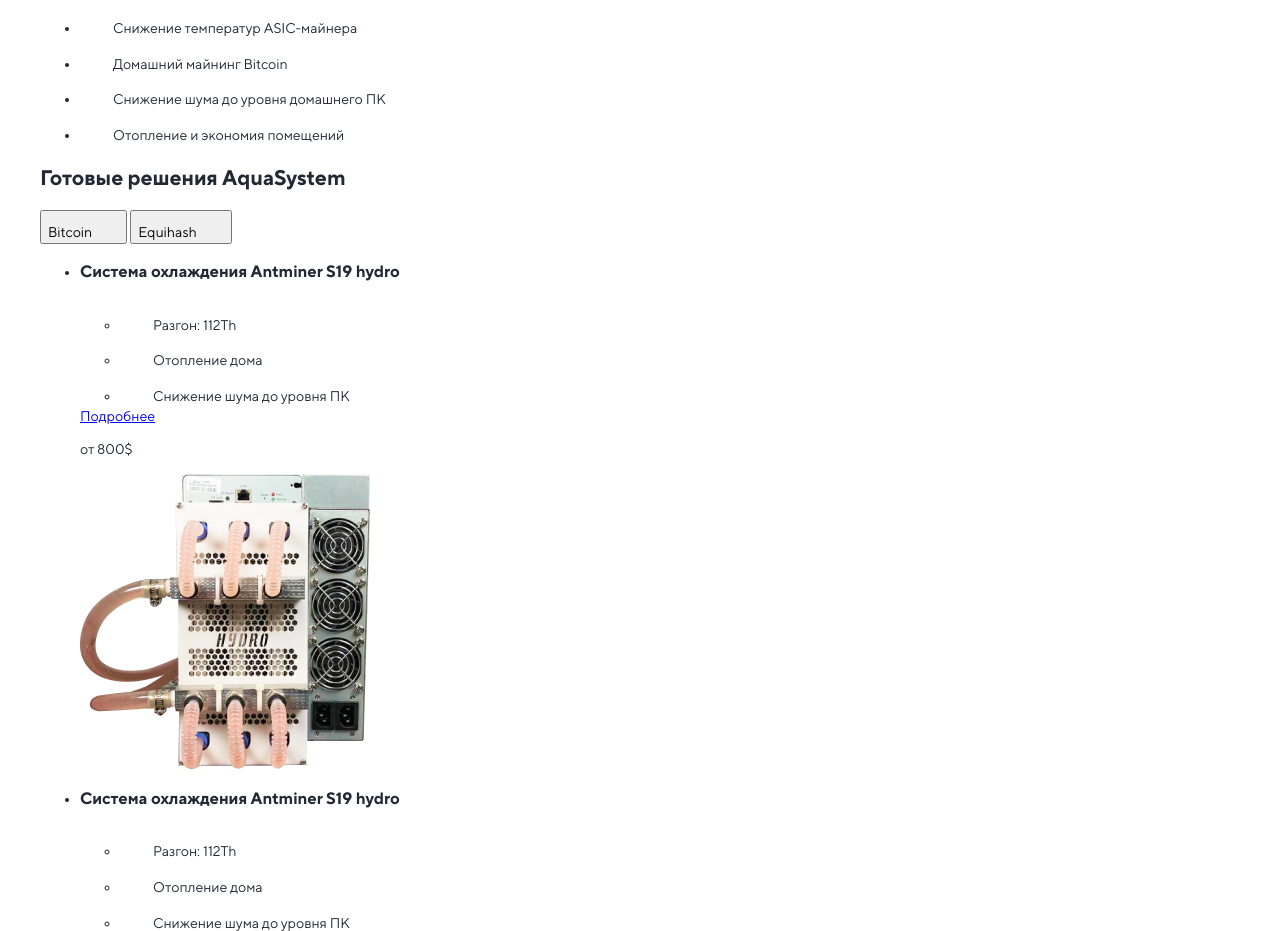
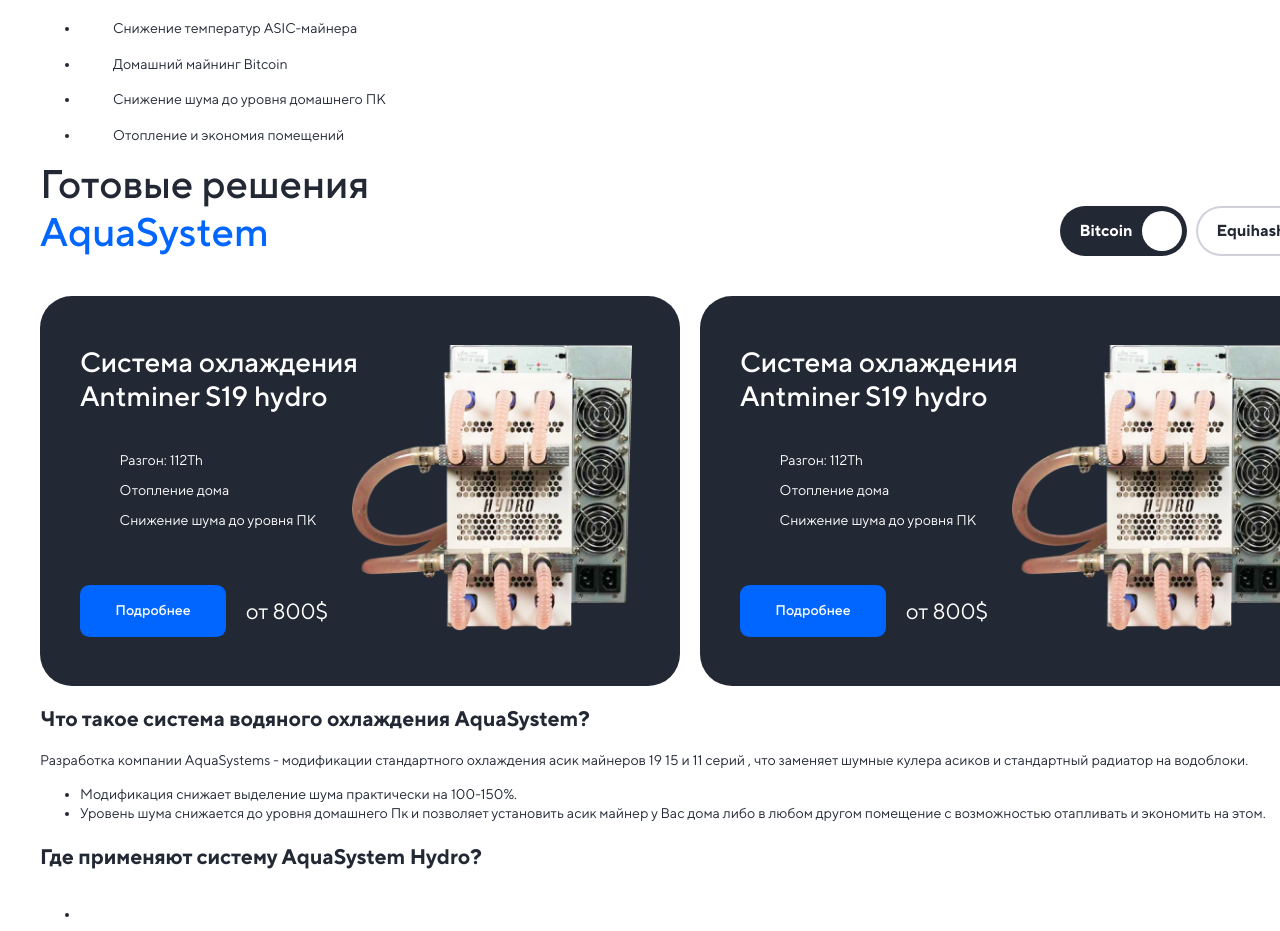
Before and after one commit to Nikolay-del/aqua-system, a website: page source/html/index.html in a window 1280 px wide. Shown: the part 1262-2193 px from the top of the page. Drawn offline with nearby package versions, Linux system fonts and the light colour scheme; files that its build step writes are made by us from their sources; files whose address does not match are found by name; a web font is replaced by a local one.

Commit message:
подключает normalize.css, стилизует блок с готовыми решениями

```diff
--- a/source/html/index.html
+++ b/source/html/index.html
@@ -60,7 +60,8 @@
             </ul>
           </div>
         </nav>
-        <button type="button" class="main-nav__button-open" aria-label="Переключатель отображения меню" aria-pressed="false">
+        <button type="button" class="main-nav__button-open" aria-label="Переключатель отображения меню"
+                aria-pressed="false">
           <span></span>
           <span></span>
           <span></span>
@@ -181,25 +182,29 @@
   <section class="ready-solutions">
     <div class="container">
       <div class="ready-solutions__container">
-        <h2 class="ready-solutions__heading">Готовые решения <span
-          class="ready-solutions__heading-mark">AquaSystem</span></h2>
+        <h2 class="ready-solutions__heading">Готовые решения <br>
+          <span class="ready-solutions__heading-mark">AquaSystem</span>
+        </h2>
         <div class="ready-solutions__tabs-buttons">
-          <button type="button" class="ready-solutions__tabs-button">
+          <button type="button" class="ready-solutions__tabs-button active">
             Bitcoin
+            <div>
               <svg width="24" height="24" viewBox="0 0 24 24" fill="none" xmlns="http://www.w3.org/2000/svg">
                 <use xlink:href="img/sprite.svg#bitcoin"></use>
               </svg>
+            </div>
           </button>
           <button type="button" class="ready-solutions__tabs-button">
             Equihash
+            <div>
               <svg width="24" height="24" viewBox="0 0 24 24" fill="none" xmlns="http://www.w3.org/2000/svg">
                 <use xlink:href="img/sprite.svg#ethereum"></use>
               </svg>
+            </div>
           </button>
         </div>
         <div class="ready-solutions__content">
-          <div class="ready-solutions__content-item">
-            <ul class="ready-solutions__list">
+          <ul class="ready-solutions__list active">
             <li class="ready-solutions__item">
               <h3 class="ready-solutions__item-name">Система охлаждения Antminer S19 hydro</h3>
               <ul class="ready-solutions__item-advantages">
@@ -222,8 +227,10 @@
                   Снижение шума до уровня ПК
                 </li>
               </ul>
+              <div class="ready-solutions__link-wrapper">
                 <a href="#" class="ready-solutions__link">Подробнее</a>
                 <p class="ready-solutions__price">от 800$</p>
+              </div>
               <picture class="ready-solutions__picture">
                 <source srcset="img/antminer-s19.webp img/antminer-s19@2x.webp" type="image/webp">
                 <img src="img/antminer-s19.png" srcset="img/antminer-s19@2x.png 2x"
@@ -252,8 +259,10 @@
                   Снижение шума до уровня ПК
                 </li>
               </ul>
+              <div class="ready-solutions__link-wrapper">
                 <a href="#" class="ready-solutions__link">Подробнее</a>
                 <p class="ready-solutions__price">от 800$</p>
+              </div>
               <picture class="ready-solutions__picture">
                 <source srcset="img/antminer-s19.webp img/antminer-s19@2x.webp" type="image/webp">
                 <img src="img/antminer-s19.png" srcset="img/antminer-s19@2x.png 2x"
@@ -284,8 +293,10 @@
                   Снижение шума до уровня ПК
                 </li>
               </ul>
+              <div class="ready-solutions__link-wrapper">
                 <a href="#" class="ready-solutions__link">Подробнее</a>
                 <p class="ready-solutions__price">от 800$</p>
+              </div>
               <picture class="ready-solutions__picture">
                 <source srcset="img/antminer-s19.webp img/antminer-s19@2x.webp" type="image/webp">
                 <img src="img/antminer-s19.png" srcset="img/antminer-s19@2x.png 2x"
@@ -314,8 +325,10 @@
                   Снижение шума до уровня ПК
                 </li>
               </ul>
+              <div class="ready-solutions__link-wrapper">
                 <a href="#" class="ready-solutions__link">Подробнее</a>
                 <p class="ready-solutions__price">от 800$</p>
+              </div>
               <picture class="ready-solutions__picture">
                 <source srcset="img/antminer-s19.webp img/antminer-s19@2x.webp" type="image/webp">
                 <img src="img/antminer-s19.png" srcset="img/antminer-s19@2x.png 2x"
@@ -323,7 +336,6 @@
               </picture>
             </li>
           </ul>
-          </div>
         </div>
       </div>
     </div>
--- /dev/null
+++ b/source/sass/components/ready-solutions.scss
@@ -0,0 +1,169 @@
+.ready-solutions__container {
+  display: grid;
+  grid-template-columns: repeat(2, 1fr);
+  gap: 2.5rem 1.25rem;
+  align-items: end;
+}
+
+.ready-solutions__heading {
+  margin: 0;
+  font-size: 2.5rem;
+  font-weight: 500;
+  line-height: normal;
+}
+
+.ready-solutions__heading-mark {
+  color: $color-accent-main;
+}
+
+
+.ready-solutions__tabs-buttons {
+  display: flex;
+  justify-content: end;
+  gap: 0.6rem;
+}
+
+.ready-solutions__tabs-button {
+  padding: 0.3rem 0.3rem 0.3rem 1.25rem;
+  cursor: pointer;
+  display: flex;
+  align-items: center;
+  gap: 0.6rem;
+  font-size: 1rem;
+  font-weight: 600;
+  line-height: 1.6;
+  color: $color-text-dark;
+  box-shadow: 0 0 0 2px #d0d0db inset;
+  background: transparent;
+  border-radius: 3.3rem;
+  border: 0;
+  transition: $trans-default color,
+    $trans-default background-color;
+
+  div {
+    display: flex;
+    align-items: center;
+    justify-content: center;
+    width: 2.5rem;
+    height: 2.5rem;
+    background-color: $color-accent-main;
+    border-radius: 50%;
+    transition: $trans-default background-color;
+  }
+
+  @include hover {
+    box-shadow: 0 0 0 2px $color-text-dark inset;
+  }
+
+  &.active {
+    box-shadow: none;
+    color: $color-default-white;
+    background-color: $color-text-dark;
+
+    div {
+      background-color: $color-default-white;
+    }
+  }
+}
+
+.ready-solutions__content {
+  grid-column: 1 / -1;
+}
+
+.ready-solutions__list {
+  margin: 0;
+  padding: 0;
+  list-style: none;
+  display: grid;
+  grid-template-columns: repeat(2, 1fr);
+  gap: 1.25rem;
+
+  &:not(.active) {
+    display: none;
+  }
+}
+
+.ready-solutions__item {
+  display: grid;
+  grid-template-columns: repeat(2, 1fr);
+  padding: 3.1rem 2.5rem;
+  background-color: $color-text-dark;
+  color: $color-text-light;
+  border-radius: 2rem;
+}
+
+.ready-solutions__item-name {
+  grid-column: 1 / 2;
+  margin: 0 0 2rem;
+  font-size: 1.75rem;
+  font-weight: 500;
+  line-height: normal;
+}
+
+.ready-solutions__item-advantages {
+  grid-column: 1 / 2;
+  margin: 0 0 3.1rem;
+  padding: 0;
+  list-style: none;
+
+  li {
+    display: flex;
+    align-items: center;
+  }
+
+  li svg {
+    margin: 0 0.6rem 0 0;
+    fill: #cfd4e0;
+  }
+}
+
+.ready-solutions__link-wrapper {
+  grid-column: 1 / 2;
+  display: flex;
+  align-items: center;
+}
+
+.ready-solutions__link {
+  margin-right: 1.25rem;
+  z-index: 1;
+  position: relative;
+  padding: 1rem 2.2rem;
+  color: $color-default-white;
+  font-weight: 500;
+  text-decoration: none;
+  background-color: $color-accent-main;
+  border-radius: 0.6rem;
+
+  &::after {
+    content: "";
+    position: absolute;
+    top: 50%;
+    left: 50%;
+    transform: translate(-50%, -50%);
+    z-index: -1;
+    width: 90%;
+    height: 90%;
+    background-color: rgba($color-accent-main, 70%);
+    filter: blur(20px);
+    opacity: 0;
+    transition: $trans-default opacity;
+  }
+
+  @include hover {
+    &::after {
+      opacity: 1;
+    }
+  }
+}
+
+.ready-solutions__price {
+  margin: 0;
+  font-size: 1.38rem;
+  line-height: 1.1;
+}
+
+.ready-solutions__picture {
+  grid-column: 2 / 3;
+  grid-row: 1 / 4;
+  transform: translateX(-0.5rem);
+}
--- a/source/sass/style.scss
+++ b/source/sass/style.scss
@@ -8,3 +8,4 @@
 @import "components/main-nav";
 @import "components/contacts-phone";
 @import "components/contacts-messengers";
+@import "components/ready-solutions";
```
Also changed, not shown: source/img/sprite/asic.svg, source/img/sprite/bitcoin.svg, source/img/sprite/chart.svg, source/img/sprite/heater.svg, source/img/sprite/recording.svg, source/img/sprite/temperature.svg. Lines whose indentation alone changed are shown as unchanged.
